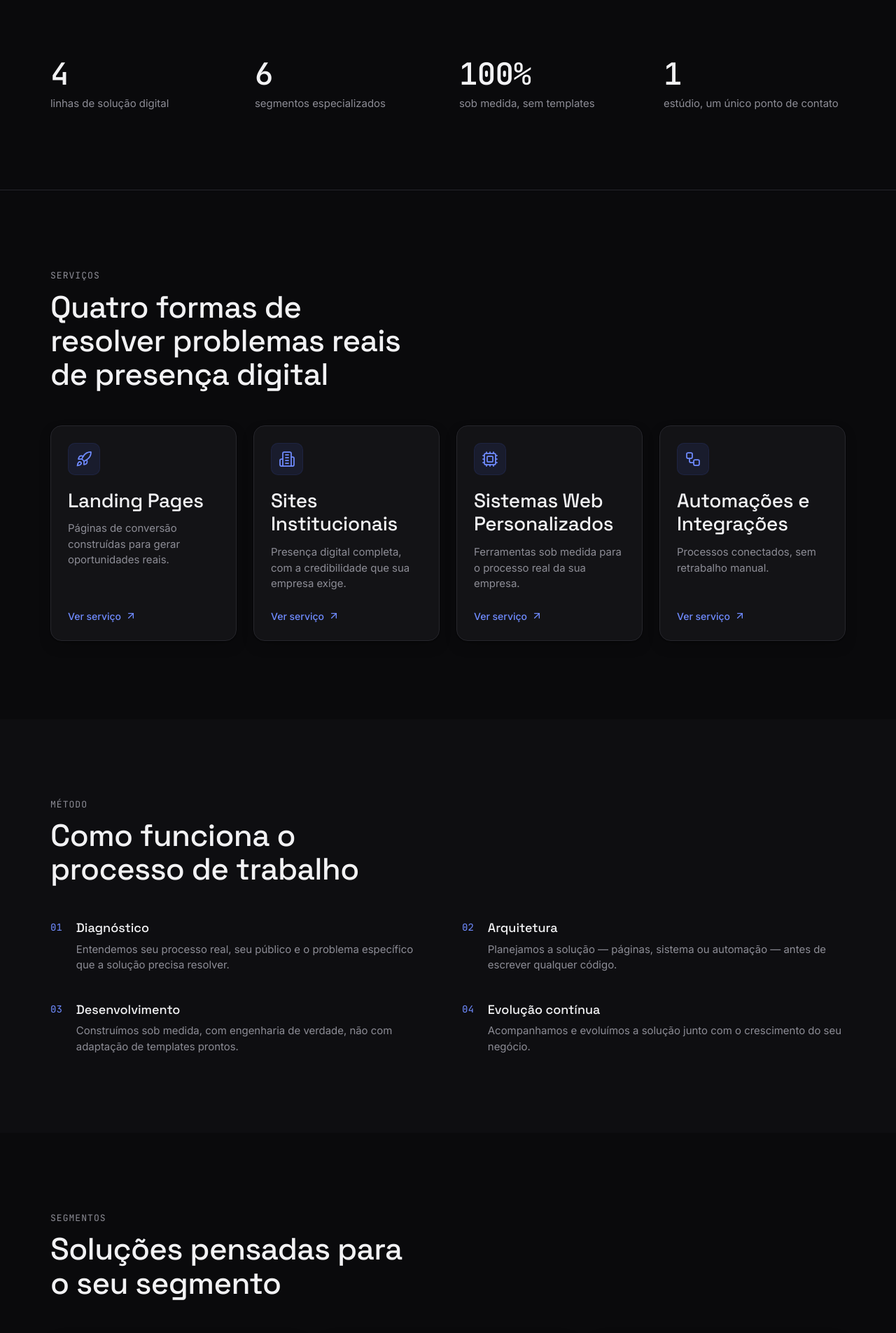
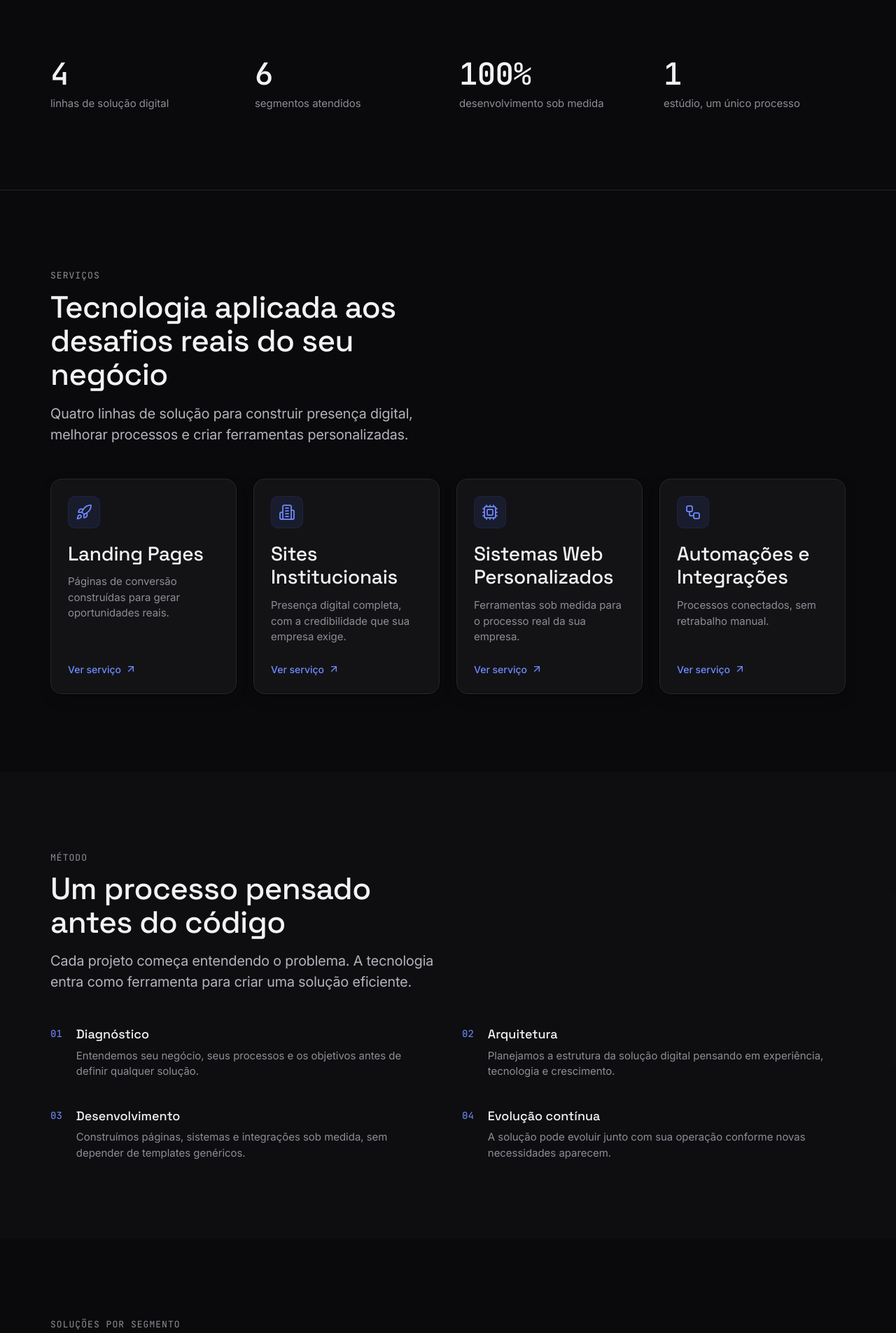
Before and after one commit to marllonpanisset/conjuga, a Next.js app: page / in a window 1280 px wide. Shown: the part 760-2665 px from the top of the page at 70% size. Built offline with nearby package versions, Linux system fonts and the light colour scheme.

Commit message:
feat(home): reposition homepage messaging and sections

```diff
--- a/app/(marketing)/page.tsx
+++ b/app/(marketing)/page.tsx
@@ -1,9 +1,24 @@
 import type { Metadata } from "next";
 import { ArrowRight } from "lucide-react";
 import { PageWrapper } from "@/components/layout";
-import { Container, Section, Heading, Text, Divider, Grid } from "@/components/ui";
+import {
+  Container,
+  Section,
+  Heading,
+  Text,
+  Divider,
+  Grid,
+} from "@/components/ui";
 import { Button } from "@/components/ui/Button";
-import { Hero, ServiceCard, NicheCard, CaseCard, ProcessStep, CTASection, StatsBlock } from "@/components/sections";
+import {
+  Hero,
+  ServiceCard,
+  NicheCard,
+  CaseCard,
+  ProcessStep,
+  CTASection,
+  StatsBlock,
+} from "@/components/sections";
 import { FadeIn } from "@/components/motion";
 import { services } from "@/content/servicos";
 import { niches } from "@/content/nichos";
@@ -13,22 +28,50 @@ import { buildMetadata } from "@/lib/seo";
 export const metadata: Metadata = buildMetadata({
   title: "Fyrmma — Estúdio digital de engenharia e tecnologia",
   description:
-    "Desenvolvimento web, sistemas personalizados e automações sob medida para pequenas e médias empresas. Presença digital que gera resultado real.",
+    "Desenvolvimento web, sistemas personalizados e automações sob medida para empresas que precisam transformar processos em soluções digitais.",
   path: "/",
 });
 
 const processSteps = [
-  { title: "Diagnóstico", description: "Entendemos seu processo real, seu público e o problema específico que a solução precisa resolver." },
-  { title: "Arquitetura", description: "Planejamos a solução — páginas, sistema ou automação — antes de escrever qualquer código." },
-  { title: "Desenvolvimento", description: "Construímos sob medida, com engenharia de verdade, não com adaptação de templates prontos." },
-  { title: "Evolução contínua", description: "Acompanhamos e evoluímos a solução junto com o crescimento do seu negócio." },
+  {
+    title: "Diagnóstico",
+    description:
+      "Entendemos seu negócio, seus processos e os objetivos antes de definir qualquer solução.",
+  },
+  {
+    title: "Arquitetura",
+    description:
+      "Planejamos a estrutura da solução digital pensando em experiência, tecnologia e crescimento.",
+  },
+  {
+    title: "Desenvolvimento",
+    description:
+      "Construímos páginas, sistemas e integrações sob medida, sem depender de templates genéricos.",
+  },
+  {
+    title: "Evolução contínua",
+    description:
+      "A solução pode evoluir junto com sua operação conforme novas necessidades aparecem.",
+  },
 ];
 
 const stats = [
-  { value: "4", label: "linhas de solução digital" },
-  { value: "6", label: "segmentos especializados" },
-  { value: "100%", label: "sob medida, sem templates" },
-  { value: "1", label: "estúdio, um único ponto de contato" },
+  {
+    value: "4",
+    label: "linhas de solução digital",
+  },
+  {
+    value: "6",
+    label: "segmentos atendidos",
+  },
+  {
+    value: "100%",
+    label: "desenvolvimento sob medida",
+  },
+  {
+    value: "1",
+    label: "estúdio, um único processo",
+  },
 ];
 
 export default function HomePage() {
@@ -36,15 +79,16 @@ export default function HomePage() {
     <PageWrapper>
       <Hero
         eyebrow="Estúdio digital de engenharia"
-        title="Presença digital que funciona como ferramenta de negócio"
-        description="Desenvolvimento web, sistemas personalizados e automações construídos sob medida — sem templates, sem genérico, sem enrolação de agência."
+        title="Soluções digitais sob medida para empresas que querem evoluir"
+        description="Criamos sites, sistemas e automações personalizados para transformar necessidades reais de negócio em experiências digitais eficientes."
         actions={
           <>
             <Button href="/contato" size="lg">
-              Falar com especialista <ArrowRight size={18} />
+              Iniciar um projeto <ArrowRight size={18} />
             </Button>
+
             <Button href="/servicos" variant="secondary" size="lg">
-              Ver serviços
+              Conhecer soluções
             </Button>
           </>
         }
@@ -62,10 +106,17 @@ export default function HomePage() {
         <Container>
           <FadeIn>
             <Text variant="caption">Serviços</Text>
+
             <Heading as="h2" className="mt-3 max-w-lg">
-              Quatro formas de resolver problemas reais de presença digital
+              Tecnologia aplicada aos desafios reais do seu negócio
             </Heading>
+
+            <Text variant="lead" className="mt-4 max-w-xl">
+              Quatro linhas de solução para construir presença digital, melhorar
+              processos e criar ferramentas personalizadas.
+            </Text>
           </FadeIn>
+
           <Grid cols={4} className="mt-12">
             {services.map((service) => (
               <ServiceCard key={service.slug} service={service} />
@@ -78,13 +129,25 @@ export default function HomePage() {
         <Container>
           <FadeIn>
             <Text variant="caption">Método</Text>
+
             <Heading as="h2" className="mt-3 max-w-lg">
-              Como funciona o processo de trabalho
+              Um processo pensado antes do código
             </Heading>
+
+            <Text variant="lead" className="mt-4 max-w-xl">
+              Cada projeto começa entendendo o problema. A tecnologia entra como
+              ferramenta para criar uma solução eficiente.
+            </Text>
           </FadeIn>
+
           <div className="mt-12 grid grid-cols-1 gap-10 md:grid-cols-2">
             {processSteps.map((step, i) => (
-              <ProcessStep key={step.title} index={i + 1} title={step.title} description={step.description} />
+              <ProcessStep
+                key={step.title}
+                index={i + 1}
+                title={step.title}
+                description={step.description}
+              />
             ))}
           </div>
         </Container>
@@ -93,11 +156,18 @@ export default function HomePage() {
       <Section>
         <Container>
           <FadeIn>
-            <Text variant="caption">Segmentos</Text>
+            <Text variant="caption">Soluções por segmento</Text>
+
             <Heading as="h2" className="mt-3 max-w-lg">
-              Soluções pensadas para o seu segmento
+              Estratégias digitais adaptadas ao seu mercado
             </Heading>
+
+            <Text variant="lead" className="mt-4 max-w-xl">
+              Cada negócio possui processos e necessidades diferentes.
+              Desenvolvemos soluções considerando o contexto de cada segmento.
+            </Text>
           </FadeIn>
+
           <Grid cols={3} className="mt-12">
             {niches.map((niche) => (
               <NicheCard key={niche.slug} niche={niche} />
@@ -110,10 +180,17 @@ export default function HomePage() {
         <Container>
           <FadeIn>
             <Text variant="caption">Projetos</Text>
+
             <Heading as="h2" className="mt-3 max-w-lg">
-              Resultado real em projetos reais
+              Estudos de soluções digitais
             </Heading>
+
+            <Text variant="lead" className="mt-4 max-w-xl">
+              Explorações de interfaces, sistemas e experiências digitais
+              criadas para demonstrar possibilidades de aplicação.
+            </Text>
           </FadeIn>
+
           <Grid cols={3} className="mt-12">
             {caseStudies.map((c) => (
               <CaseCard key={c.slug} caseStudy={c} />
@@ -124,11 +201,11 @@ export default function HomePage() {
 
       <Section>
         <CTASection
-          title="Pronto para transformar seu site em ferramenta de negócio?"
-          description="Conte o contexto da sua empresa e receba uma proposta de solução sob medida."
+          title="Tem um problema digital para resolver?"
+          description="Conte o contexto da sua empresa e vamos encontrar a solução mais adequada para sua necessidade."
           actions={
             <Button href="/contato" size="lg">
-              Solicitar proposta
+              Conversar com a Fyrmma
             </Button>
           }
         />
```
